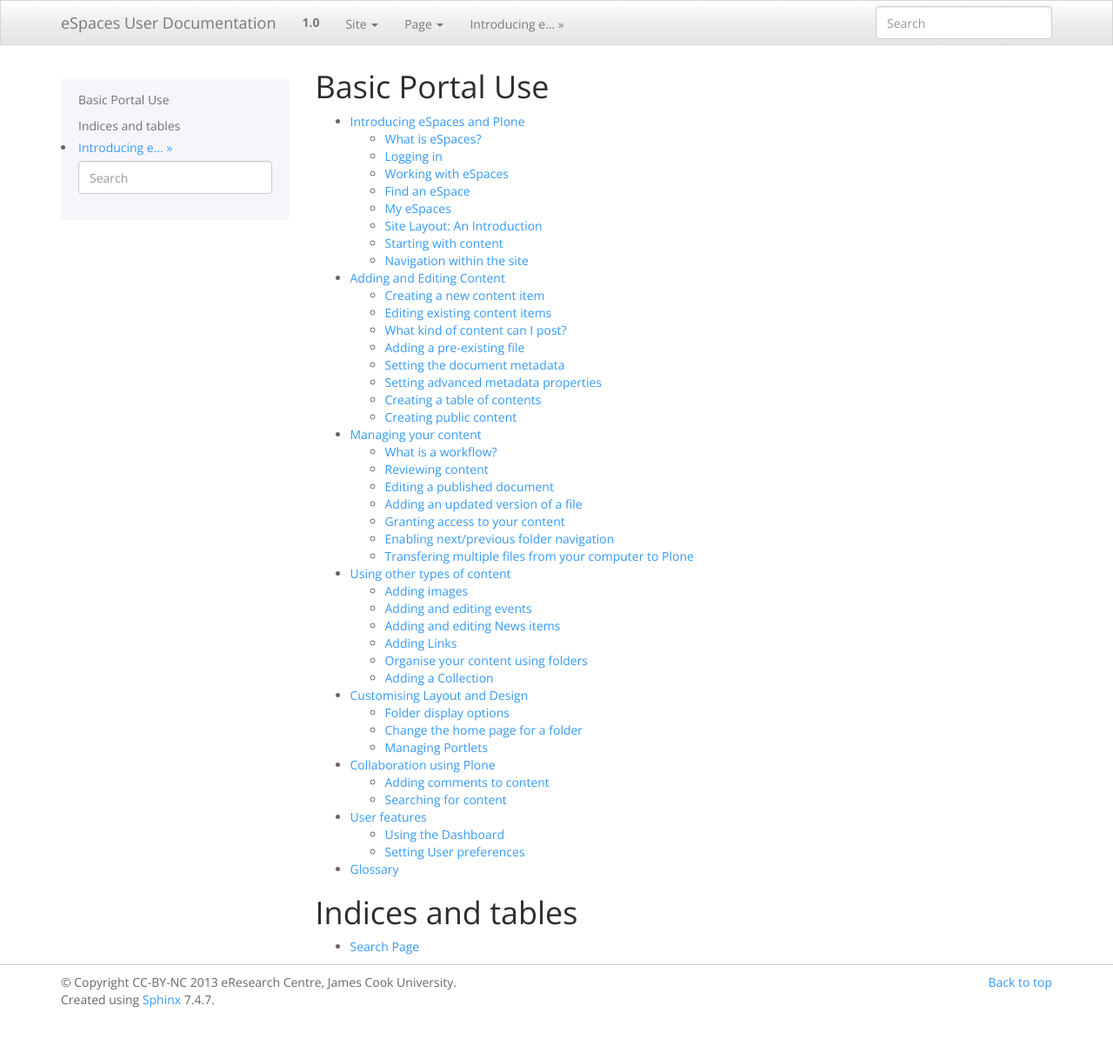
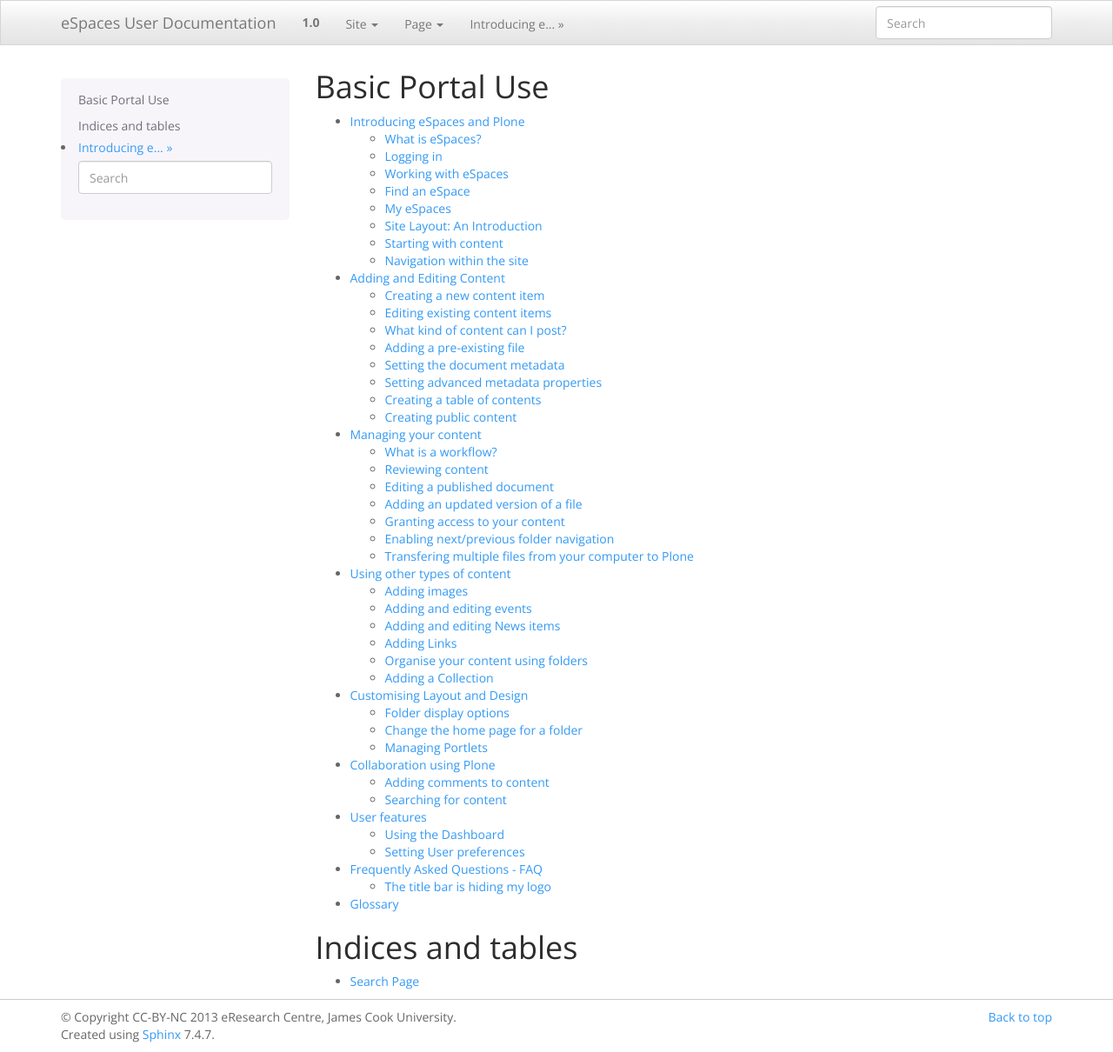
Before and after one commit to jcu-eresearch/plone-user-doc, a Sphinx documentation site: the page built from source/index.rst, in a window 1280 px wide and 1210 px high. Shown: the whole window at 87% size. Built offline with Sphinx 7.4.7, drawn with Linux system fonts in a browser that asks for light colours; some of the changed lines change nothing that is shown.

Commit message:
Created FAQ
Added details about the title bar hiding the logo.

```diff
--- /dev/null
+++ b/source/faq.rst
@@ -0,0 +1,19 @@
+Frequently Asked Questions - FAQ
+================================
+
+The title bar is hiding my logo
+-------------------------------
+
+The title bar layout applies to all eSpaces and is designed for improve accessibilty. If your logo is
+hidden or obscured as shown below, eSpaces recommends reducing the number of first level items in your
+eSpace and keeping the titles short and descriptive.
+
+.. image:: images/hidden_logo.png
+   :alt: My logo is obscured
+   :align: center
+   :scale: 50%
+
+Our suggestion is to group content into separate logical areas. The top level navigation items
+in an eSpace also represent the menu on mobile devices and thus should be kept to a minimum.
+Following these suggestions will aid in the usability and presentation of your site and ensure
+your logo is visible.
--- a/source/index.rst
+++ b/source/index.rst
@@ -18,6 +18,7 @@
    layoutanddesign
    collaboration
    user-features
+   faq
    glossary
 .. commented out as not relevant to espaces currently
 .. customisation
```
Also changed, not shown: source/images/hidden_logo.png (added).
